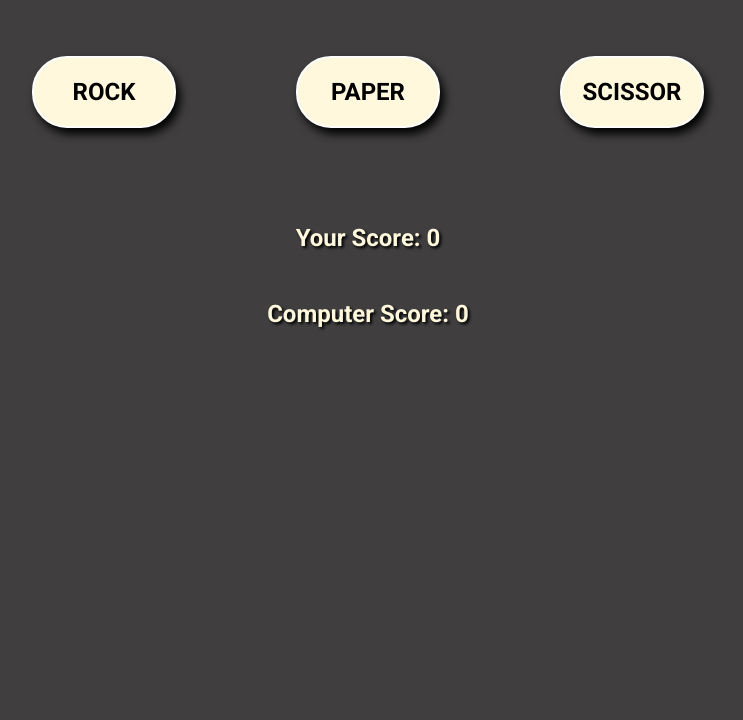
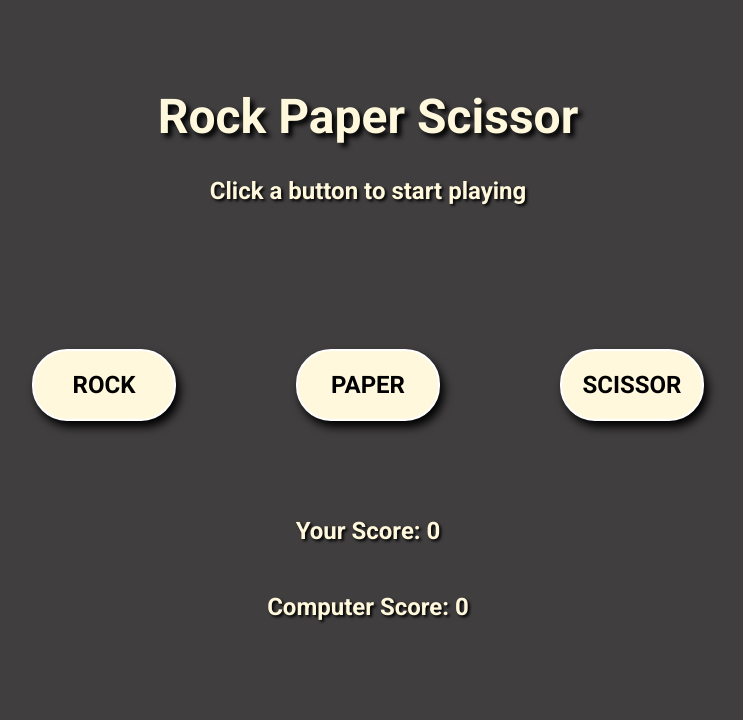
Before and after one commit to Sevatoxin/rockpaperscissor, a plain HTML site: page index.html in a window 1280 px wide. Shown: the whole page, without its empty margins (272-1015 px from the left). Drawn offline with Linux system fonts and the light colour scheme.

Commit message:
Added winner anouncement in html

```diff
--- a/index.html
+++ b/index.html
@@ -11,6 +11,13 @@
     <link href="https://fonts.googleapis.com/css2?family=Roboto:ital,wght@0,100;0,300;0,400;0,500;0,700;0,900;1,100;1,300;1,400;1,500;1,700;1,900&display=swap" rel="stylesheet">
 </head>
 <body>
+
+    <div class="container" id="header">
+        <h1>Rock Paper Scissor</h1>
+        <div class="winner">Click a button to start playing</div>
+    </div>
+
+    <div class="container" id="main">
         <div class="container" id="container">
             <button id="rock">ROCK</button>
             <button id="paper">PAPER</button>
@@ -20,5 +27,7 @@
             <div class="score" id="player-score"></div>
             <div class="score" id="computer-score"></div>
         </div>
+    </div>
+
 </body>
 </html>
--- a/style.css
+++ b/style.css
@@ -1,7 +1,7 @@
 body {
     display: flex;
     flex-direction: column;
-    justify-content: center;
+    justify-content: flex-start;
     align-items: center;
     background-color: rgb(64, 62, 62);
     font-weight: bold;
@@ -21,6 +21,18 @@ body {
     flex-direction: column;
     justify-content: center;
     gap: 2em;
+}
+
+.container#main {
+    flex-direction: column;
+    justify-content: space-evenly;
+    gap: 0;
+}
+
+.container#header {
+    flex-direction: column;
+    justify-content: flex-start;
+    gap: 0;
 }
 
 button {
@@ -48,3 +60,13 @@ button:hover {
     color: cornsilk;
     text-shadow: 2px 2px 3px black;
 }
+
+.winner {
+    color: cornsilk;
+    text-shadow: 2px 2px 3px black;
+}
+
+h1 {
+    color: cornsilk;
+    text-shadow: 4px 4px 5px black;
+}
```
Lines whose indentation alone changed are shown as unchanged.
